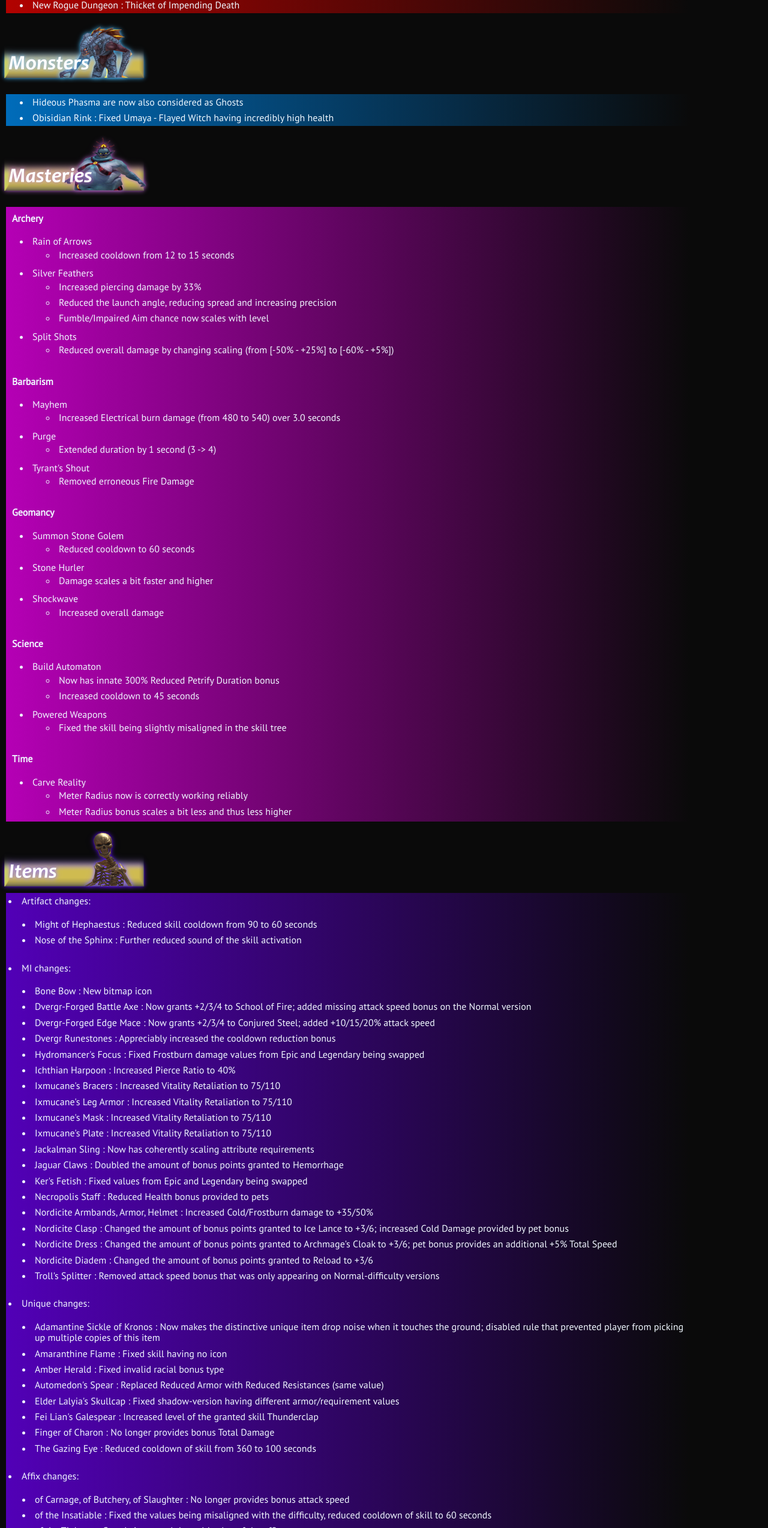
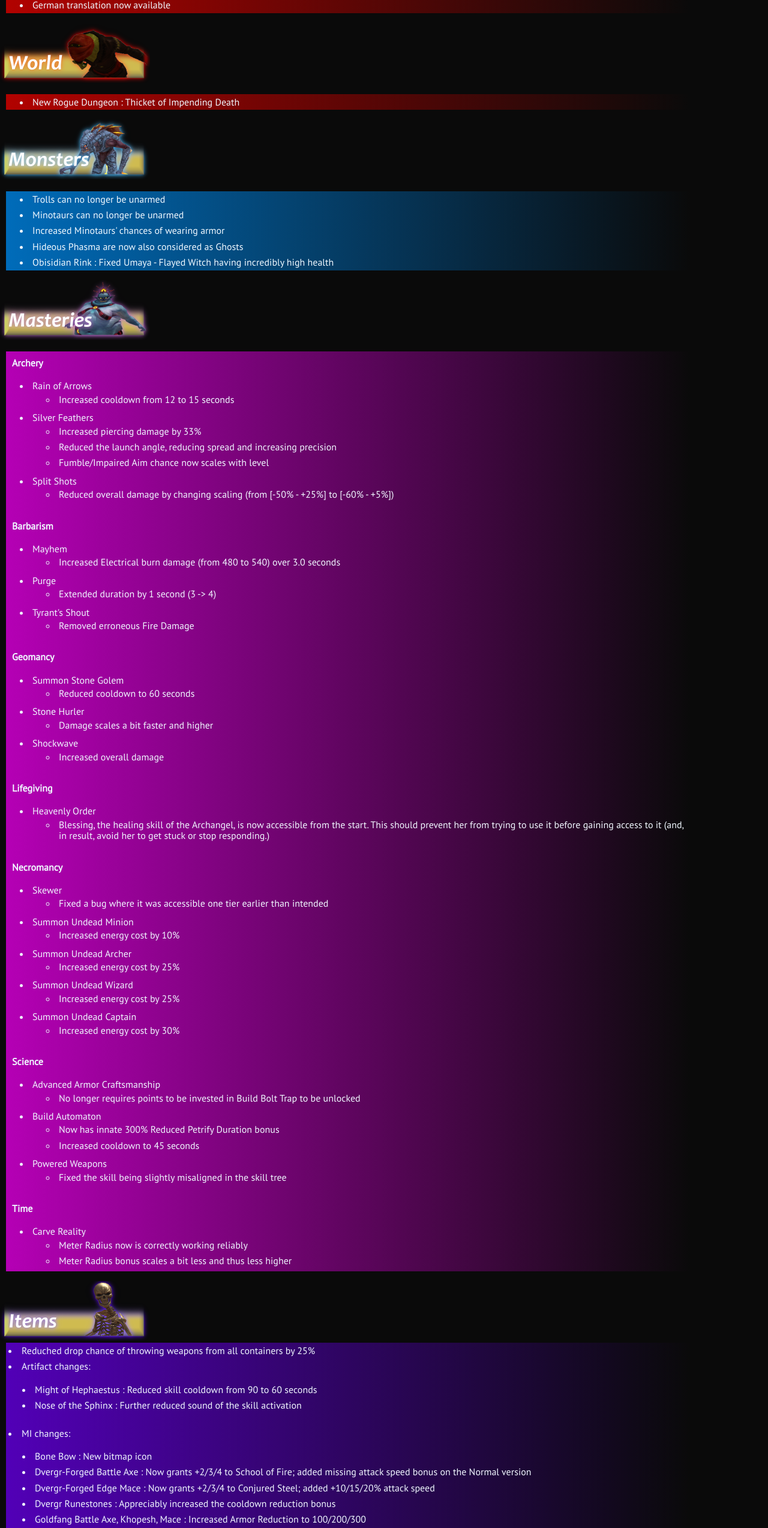
Before and after one commit to williamNadeauGervais/SC-Log, a plain HTML site: page index.html in a window 1280 px wide. Shown: the part 252-2800 px from the top of the page at 60% size. Drawn offline with Linux system fonts and the light colour scheme; a web font is replaced by a local one.

Commit message:
version 1.8

```diff
--- a/index.html
+++ b/index.html
@@ -2859,6 +2859,12 @@
         </div> <!-- v1-16 -->
         <!-- ///////////////////////////////////////// -->
         <div id="v1-17">
+            <img src="img/banniere1.png" class="headersection">
+            <div id="world">
+                <ul>
+                    <li>German translation now available</li>
+                </ul>
+            </div>
             <img src="img/banniere2.png" class="headersection">
             <div id="world">
                 <ul>
@@ -2868,6 +2874,9 @@
             <img src="img/banniere3.png" class="headersection">
             <div id="ennemis">
                 <ul>
+                    <li>Trolls can no longer be unarmed</li>
+                    <li>Minotaurs can no longer be unarmed</li>
+                    <li>Increased Minotaurs' chances of wearing armor</li>
                     <li>Hideous Phasma are now also considered as Ghosts</li>
                     <li>Obisidian Rink : Fixed Umaya - Flayed Witch having incredibly high health</li>
                 </ul>
@@ -2930,8 +2939,49 @@
                         </ul>
                     </li>
                 </ul>
+                <p><b>Lifegiving</b></p>
+                <ul>
+                    <li>Heavenly Order
+                        <ul>
+                            <li>Blessing, the healing skill of the Archangel, is now accessible from the start. This should prevent her from trying to use it before gaining access to it (and, in result, avoid her to get stuck or stop responding.)</li>
+                        </ul>
+                    </li>
+                </ul>
+                <p><b>Necromancy</b></p>
+                <ul>
+                    <li>Skewer
+                        <ul>
+                            <li>Fixed a bug where it was accessible one tier earlier than intended</li>
+                        </ul>
+                    </li>
+                    <li>Summon Undead Minion
+                        <ul>
+                            <li>Increased energy cost by 10%</li>
+                        </ul>
+                    </li>
+                    <li>Summon Undead Archer
+                        <ul>
+                            <li>Increased energy cost by 25%</li>
+                        </ul>
+                    </li>
+                    <li>Summon Undead Wizard
+                        <ul>
+                            <li>Increased energy cost by 25%</li>
+                        </ul>
+                    </li>
+                    <li>Summon Undead Captain
+                        <ul>
+                            <li>Increased energy cost by 30%</li>
+                        </ul>
+                    </li>
+                </ul>
                 <p><b>Science</b></p>
                 <ul>
+                    <li>Advanced Armor Craftsmanship
+                        <ul>
+                            <li>No longer requires points to be invested in Build Bolt Trap to be unlocked</li>
+                        </ul>
+                    </li>
                     <li>Build Automaton
                         <ul>
                             <li>Now has innate 300% Reduced Petrify Duration bonus</li>
@@ -2956,6 +3006,7 @@
             </div>
             <img src="img/banniere4.png" class="headersection">
             <div id="items">
+                <li>Reduched drop chance of throwing weapons from all containers by 25%</li>
                 <li>Artifact changes:
                     <ul>
                         <li>Might of Hephaestus : Reduced skill cooldown from 90 to 60 seconds</li>
@@ -2968,12 +3019,11 @@
                         <li>Dvergr-Forged Battle Axe : Now grants +2/3/4 to School of Fire; added missing attack speed bonus on the Normal version</li>
                         <li>Dvergr-Forged Edge Mace : Now grants +2/3/4 to Conjured Steel; added +10/15/20% attack speed</li>
                         <li>Dvergr Runestones : Appreciably increased the cooldown reduction bonus</li>
+                        <li>Goldfang Battle Axe, Khopesh, Mace : Increased Armor Reduction to 100/200/300</li>
                         <li>Hydromancer's Focus : Fixed Frostburn damage values from Epic and Legendary being swapped</li>
                         <li>Ichthian Harpoon : Increased Pierce Ratio to 40%</li>
-                        <li>Ixmucane's Bracers : Increased Vitality Retaliation to 75/110</li>
-                        <li>Ixmucane's Leg Armor : Increased Vitality Retaliation to 75/110</li>
-                        <li>Ixmucane's Mask : Increased Vitality Retaliation to 75/110</li>
-                        <li>Ixmucane's Plate : Increased Vitality Retaliation to 75/110</li>
+                        <li>Ismene's Cuirass : Increased Healing and damage bonus of granted skill</li>
+                        <li>Ixmucane's Bracers, Leg Armor, Mask, Plate : Increased Vitality Retaliation to 75/110</li>
                         <li>Jackalman Sling : Now has coherently scaling attribute requirements</li>
                         <li>Jaguar Claws : Doubled the amount of bonus points granted to Hemorrhage</li>
                         <li>Ker's Fetish : Fixed values from Epic and Legendary being swapped</li>
@@ -2983,6 +3033,7 @@
                         <li>Nordicite Dress : Changed the amount of bonus points granted to Archmage's Cloak to +3/6; pet bonus provides an additional +5% Total Speed</li>
                         <li>Nordicite Diadem : Changed the amount of bonus points granted to Reload to +3/6</li>
                         <li>Troll's Splitter : Removed attack speed bonus that was only appearing on Normal-difficulty versions</li>
+                        <li>Zyanya's Shinguards : Fixed bug where they could not drop with a suffix</li>
                     </ul>
                 </li>
                 <li>Unique changes:
@@ -2997,6 +3048,11 @@
                         <li>The Gazing Eye : Reduced cooldown of skill from 360 to 100 seconds</li>
                     </ul>
                 </li>
+                <li>MU changes:
+                    <ul>
+                        <li>Book of the Dead : Changed 10% Chance of -50% Armor Protection to constant -15%</li>
+                    </ul>
+                </li>
                 <li>Affix changes:
                     <ul>
                         <li>of Carnage, of Butchery, of Slaughter : No longer provides bonus attack speed</li>
@@ -3009,6 +3065,8 @@
             <div id="bugfixes">
                 <ul>
                     <li>Fixed a bug where Moonrise Greaves appeared invisible when laying on the ground</li>
+                    <li>Fixed a bug where some quest rewards would contain affixes of wrong difficulty</li>
+                    <li>Fixed a bug where Agent of the Order set items would not make a chime noise when dropped on the ground</li>
                 </ul>
             </div>
         </div> <!-- v1-17 -->
```
